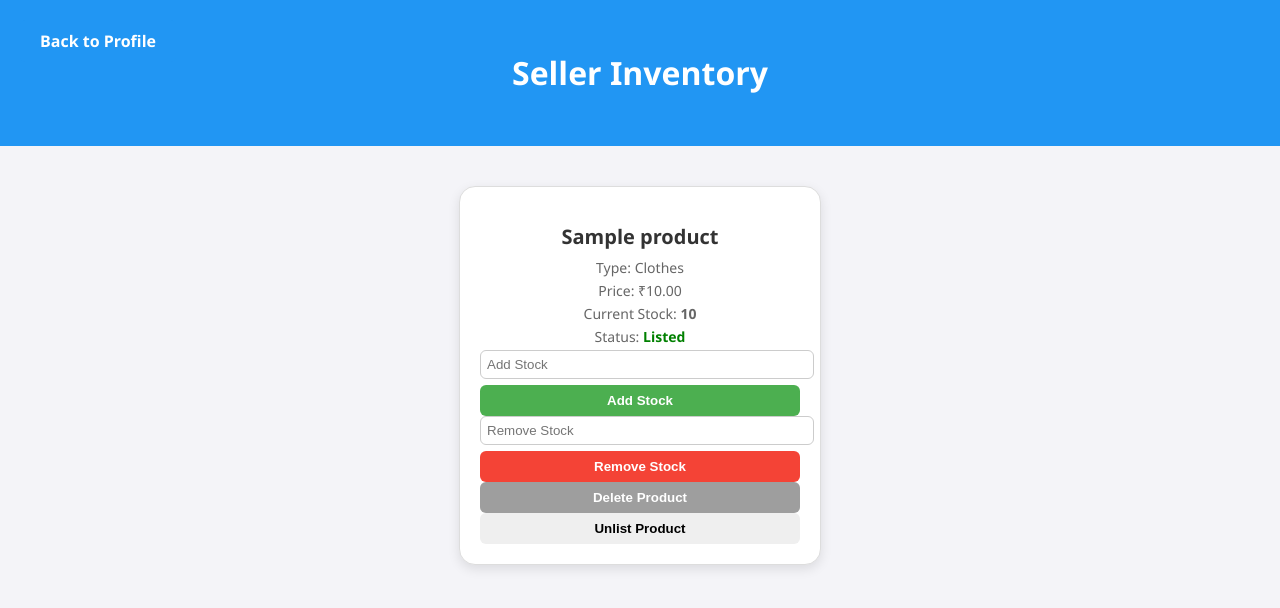
After one commit to CappyCap17/django_emart, a Django app: page /seller-inventory/ in a window 1280 px wide. The commit adds this page. Shown: the top 608 px of the page. Run offline with Django 5.2, Linux system fonts and the light colour scheme; a user stored in the database is signed in; tables that the repository leaves empty hold one stand-in row (values such as "Sample post").

Commit message:
Adding stock update, unlist/delist, delete product, fixed profile and change password

```diff
--- a/martapp/models.py
+++ b/martapp/models.py
@@ -27,9 +27,11 @@ class Products(models.Model):
     price = models.DecimalField(max_digits=10, decimal_places=2)
     description = models.TextField(max_length=1048)
     product_image = models.ImageField(upload_to='product_images/', blank=True, null=True)
+    stock = models.PositiveIntegerField(default= 0)
+    is_listed = models.BooleanField(default=True)
 
     def __str__(self):
-        return f"{self.product_name} - {self.seller_name} - {self.product_type} - ₹{self.price}"
+        return f"{self.product_name} - {self.seller_name} - {self.product_type} - ₹{self.price} - Stock: {self.stock}"
 
 class ProductReviews(models.Model):
     RATING_CHOICES = [(i, str(i)) for i in range(1, 6)]
--- a/martapp/templates/change_password.html
+++ b/martapp/templates/change_password.html
@@ -4,8 +4,10 @@
 <head>
     <meta charset="UTF-8">
     <title>Change Password (Custom)</title>
+    <link rel="stylesheet" href="{% static 'martapp/dashboard.css' %}">
 </head>
 <body>
+    <a href="javascript:history.back()" class="back-button">Back</a>
     <h2>Change Password</h2>
     <form method="post">
         {% csrf_token %}
--- a/martapp/templates/change_username.html
+++ b/martapp/templates/change_username.html
@@ -7,6 +7,7 @@
     <link rel="stylesheet" href="{% static 'martapp/dashboard.css' %}">
 </head>
 <body>
+
     <div class="dashboard-container">
         <h2>Change Username</h2>
 
--- a/martapp/templates/sell_product.html
+++ b/martapp/templates/sell_product.html
@@ -7,6 +7,7 @@
     <link rel="stylesheet" href="{% static 'martapp/styles.css' %}">
 </head>
 <body>
+    <a href="javascript:history.back()" class="back-button">Back</a>
     <div class="sell-container">
         <h1>Sell a New Product</h1>
 
--- /dev/null
+++ b/martapp/templates/seller_inventory.html
@@ -0,0 +1,72 @@
+{% load static %}
+<!DOCTYPE html>
+<html lang="en">
+<head>
+    <meta charset="UTF-8">
+    <meta name="viewport" content="width=device-width, initial-scale=1.0">
+    <title>Seller Inventory</title>
+    <link rel="stylesheet" href="{% static 'martapp/inventory_style.css' %}">
+</head>
+<body>
+
+<header>
+    <h1>Seller Inventory</h1>
+    <!-- Back Button to Profile -->
+    <a href="{% url 'profile' %}" class="back-btn">Back to Profile</a>
+</header>
+
+<section class="inventory-container">
+    {% for product in products %}
+    <article class="product-card">
+        <h2>{{ product.product_name }}</h2>
+        <p>Type: {{ product.product_type }}</p>
+        <p>Price: ₹{{ product.price }}</p>
+        <p>Current Stock: <strong>{{ product.stock }}</strong></p>
+        <p>Status:
+            {% if product.is_listed %}
+                <span class="status listed">Listed</span>
+            {% else %}
+                <span class="status unlisted">Unlisted</span>
+            {% endif %}
+        </p>
+
+        <!-- Form to Add Stock -->
+        <form method="POST">
+            {% csrf_token %}
+            <input type="hidden" name="product_id" value="{{ product.id }}">
+            <input type="number" name="add_stock" placeholder="Add Stock" min="1">
+            <button type="submit" class="add-btn">Add Stock</button>
+        </form>
+
+        <!-- Form to Remove Stock -->
+        <form method="POST">
+            {% csrf_token %}
+            <input type="hidden" name="product_id" value="{{ product.id }}">
+            <input type="number" name="remove_stock" placeholder="Remove Stock" min="1">
+            <button type="submit" class="remove-btn">Remove Stock</button>
+        </form>
+
+        <!-- Form to Delete Product -->
+        <form method="POST">
+            {% csrf_token %}
+            <input type="hidden" name="product_id" value="{{ product.id }}">
+            <button type="submit" class="delete-btn" onclick="return confirm('Are you sure you want to delete this product?')">Delete Product</button>
+        </form>
+
+
+        <!-- Form to List/Unlist Product -->
+        <form method="POST">
+            {% csrf_token %}
+            <input type="hidden" name="product_id" value="{{ product.id }}">
+            {% if product.is_listed %}
+                <button type="submit" name="unlist_product">Unlist Product</button>
+            {% else %}
+                <button type="submit" name="list_product">List Product</button>
+            {% endif %}
+        </form>
+    </article>
+    {% endfor %}
+</section>
+
+</body>
+</html>
--- a/martapp/urls.py
+++ b/martapp/urls.py
@@ -18,6 +18,7 @@ from .views import (
     submit_rating_view,
     submit_review_view,
     success_page_view,
+    seller_inventory_view,
 )
 from django.contrib.auth import views as auth_views
 
@@ -35,6 +36,7 @@ urlpatterns = [
     path('product/<int:product_id>/submit/review/', submit_review_view, name='submit-review'),
 path('product/<int:product_id>/submit/rating/', submit_rating_view, name='submit-rating'),
     path('purchase/success/<int:product_id>/', success_page_view, name='success_page'),
+    path('seller-inventory/', seller_inventory_view, name='seller_inventory'),
 
     # path('submit/', submit_view, name='submit'),
     path('change-username/', change_username_view, name='change_username'),
--- a/martapp/views.py
+++ b/martapp/views.py
@@ -6,14 +6,13 @@ from django.core.paginator import Paginator
 from django.utils.decorators import method_decorator
 from django.views import View
 from django.views.decorators.csrf import csrf_protect, csrf_exempt
-from .forms import RegisterUserForm, LoginUserForm, CreateProductForm, CreateReviewForm, ChangeUsernameForm, ChangePasswordForm, ReviewForm, RatingForm
-from .models import CustomUser, Products, ProductReviews, ProductsBought, Products, Purchase
+from .forms import RegisterUserForm, LoginUserForm, CreateProductForm, CreateReviewForm, ChangeUsernameForm, ChangePasswordForm, ReviewForm, RatingForm, StockUpdateForm
+from .models import CustomUser, Products, ProductReviews, ProductsBought, Purchase
 from functools import wraps
 import random
 from django.http import HttpResponse
 from django.contrib.auth.hashers import check_password
 import base64
-from django.conf import settings
 
 
 # Decorators
@@ -27,7 +26,8 @@ def only_bought(view_func):
         return redirect('view-product', product_id=product.id)
     return wrapper
 
-# Register User
+
+# ** Register User ** #
 @method_decorator(csrf_protect, name='dispatch')
 class RegisterUserView(View):
     def get(self, request):
@@ -46,7 +46,8 @@ class RegisterUserView(View):
             messages.error(request, "Unsuccessful registration. Please correct the errors below.")
         return render(request, 'register.html', {'form': form})
 
-# Login User
+
+# ** Login User ** #
 @method_decorator(csrf_protect, name='dispatch')
 class LoginView(View):
     def get(self, request):
@@ -69,14 +70,16 @@ class LoginView(View):
             messages.error(request, "Invalid login credentials.")
         return render(request, "login.html", {'form': form})
 
-# Logout User
+
+# ** Logout User ** #
 @login_required
 def logout_view(request):
     logout(request)
     messages.success(request, "You have been logged out.")
     return redirect('login')
 
-# Sell Product
+
+# ** Sell Product ** #
 @login_required
 def sell_product_view(request):
     if request.method == 'POST':
@@ -94,7 +97,8 @@ def sell_product_view(request):
 
     return render(request, 'sell_product.html', {'form': form})
 
-#Search Products
+
+# ** Search Products ** #
 @login_required
 def search_view(request):
     query = request.GET.get('q')
@@ -102,30 +106,38 @@ def search_view(request):
 
     if query:
         results = Products.objects.filter(
+            is_listed=True
+        ).filter(
             product_name__icontains=query
         ) | Products.objects.filter(
+            is_listed=True
+        ).filter(
             product_type__icontains=query
         ) | Products.objects.filter(
+            is_listed=True
+        ).filter(
             seller_name__username__icontains=query
         )
 
     return render(request, 'search_results.html', {'query': query, 'results': results})
 
 
-#Product Recommendations
+# ** Product Recommendations ** #
 @login_required
 def recommendation_view(request):
-    display = list(Products.objects.order_by('-customer_rating')[:6])
+    display = list(Products.objects.filter(is_listed=True).order_by('-customer_rating')[:6])
     random.shuffle(display)
     return render(request, 'dashboard.html', {'display': display})
 
-#View Product Details
+
+# ** View Product Details ** #
 @login_required
 def view_product_view(request, product_id):
     product = get_object_or_404(Products, id=product_id)
     return render(request, 'product.html', {'product': product})
 
-#dashboard/search/ buy product
+
+# ** Buy Product ** #
 @login_required
 def buy_product_view(request, product_id):
     product = get_object_or_404(Products, id=product_id)
@@ -155,110 +167,8 @@ def buy_product_view(request, product_id):
         'product_image_base64': encoded_image
     })
 
-#Submit Review and Rating
-# @login_required
-# @only_bought
-# def submit_review_rating_view(request, product_id, action_type):
-#     product = get_object_or_404(Products, id=product_id)
 
-#     if request.method == 'POST':
-#         form = CreateReviewForm(request.POST)
-#         if form.is_valid():
-#             review = form.save(commit=False)
-#             review.user = request.user
-#             review.product = product
-
-
-#             if action_type == 'rating':
-#                 review.review = ''
-#             elif action_type == 'review':
-#                 review.rating = None
-
-#             review.save()
-#             messages.success(request, f"{action_type.capitalize()} submitted successfully!")
-#             return redirect('view-product', product_id=product.id)
-#         else:
-#             messages.error(request, f"Invalid {action_type} submission. Please correct the errors.")
-#     else:
-#         form = CreateReviewForm()
-
-#     return render(request, 'submit_review_rating.html', {'form': form, 'product': product})
-
-
-#dashboard view
-@login_required
-def dashboard_view(request):
-
-    recommended_products = Products.objects.order_by('?')[:6]
-
-
-    for product in recommended_products:
-        if product.product_image:
-            with open(product.product_image.path, 'rb') as image_file:
-                image_data = base64.b64encode(image_file.read()).decode('utf-8')
-        else:
-            product.image_data = ""
-
-    return render(request, 'dashboard.html', {
-        'recommended_products': recommended_products
-    })
-
-
-
-# def submit_view(request):
-#     if request.method == 'POST':
-#         # handle form submission
-#         return HttpResponse("Form submitted successfully!")
-#     return HttpResponse("This page only handles POST requests.")
-
-
-#dashboard/profile
-@login_required
-def profile_view(request):
-    return render(request, "profile.html")
-
-#dashboard/profile/changeusername
-@login_required
-def change_username_view(request):
-    if request.method == 'POST':
-        form  = ChangeUsernameForm(request.POST, instance=request.user)
-        if form.is_valid():
-            form.save()
-            return redirect('Profile')
-    else:
-        form = ChangeUsernameForm(instance = request.user)
-    return render(request, 'change_username.html', {'form': form})
-
-#change password
-@login_required
-def change_password_view(request):
-    if request.method == 'POST':
-        form = ChangePasswordForm(request.POST)
-        if form.is_valid():
-            user = request.user
-            current = form.cleaned_data.get('current_password')
-            new = form.cleaned_data.get('new_password')
-            if not check_password(current, user.password):
-                messages.error(request, "Current password is incorrect")
-            else:
-                user.set_password(new)
-                user.save()
-                update_session_auth_hash(request, user)
-                messages.success(request, "Password successfully changed.")
-                return redirect('profile')
-    else:
-        form = CustomPasswordChangeForm()
-
-    return render(request, 'change_password_custom.html', {'form': form})
-
-#buy-product success
-@login_required
-def purchase_success_view(request, product_id):
-    product = get_object_or_404(Products, id=product_id)
-    return render(request, 'purchase_success.html', {'product': product})
-
-
-
+# ** Submit Review and Rating ** #
 @login_required
 @only_bought
 def submit_review_view(request, product_id):
@@ -289,6 +199,123 @@ def submit_rating_view(request, product_id):
             return redirect('view-product', product_id=product_id)
     return render(request, 'martapp/submit_rating.html', {'form': form, 'product_id': product_id})
 
+
+# ** Dashboard View ** #
+@login_required
+def dashboard_view(request):
+    # Fetch only listed products
+    recommended_products = Products.objects.filter(is_listed=True).order_by('?')[:6]
+
+    for product in recommended_products:
+        if product.product_image:
+            with open(product.product_image.path, 'rb') as image_file:
+                image_data = base64.b64encode(image_file.read()).decode('utf-8')
+        else:
+            product.image_data = ""
+
+    return render(request, 'dashboard.html', {
+        'recommended_products': recommended_products
+    })
+
+# ** Profile View ** #
+@login_required
+def profile_view(request):
+    user = request.user  # Get the current logged-in user
+
+    # Fetch products bought and sold by the user
+    products_bought = ProductsBought.objects.filter(buyer=user)
+    products_sold = ProductsBought.objects.filter(seller=user)
+
+    # Pass the profile data to the template for rendering
+    context = {
+        'profile': user,
+        'products_bought': products_bought,
+        'products_sold': products_sold,
+    }
+
+    return render(request, 'profile.html', context)
+
+
+# ** Seller Inventory View ** #
+@login_required
+def seller_inventory_view(request):
+    seller = request.user  # Get the logged-in user as the seller
+    products = Products.objects.filter(seller_name=seller)  # Filter products by seller
+
+    if request.method == 'POST':
+        product_id = request.POST.get('product_id')  # Get product ID from POST
+        product = get_object_or_404(Products, id=product_id, seller_name=seller)  # Get the product
+
+        # Delete product logic
+        if 'delete_product' in request.POST:
+            product.delete()
+            return redirect('seller_inventory')  # Redirect after deletion to update the page
+
+        # List/unlist product logic
+        elif 'list_product' in request.POST:
+            product.is_listed = True
+            product.save()
+
+        elif 'unlist_product' in request.POST:
+            product.is_listed = False
+            product.save()
+
+        # Stock management logic
+        elif 'add_stock' in request.POST:
+            add_stock = int(request.POST.get('add_stock', 0))
+            if add_stock > 0:
+                product.stock += add_stock
+                product.save()
+
+        elif 'remove_stock' in request.POST:
+            remove_stock = int(request.POST.get('remove_stock', 0))
+            if remove_stock > 0 and product.stock >= remove_stock:
+                product.stock -= remove_stock
+                product.save()
+
+    # Render the updated page with the products list
+    return render(request, 'seller_inventory.html', {'products': products})
+
+
+# ** Purchase Success Page ** #
+@login_required
+def purchase_success_view(request, product_id):
+    product = get_object_or_404(Products, id=product_id)
+    return render(request, 'purchase_success.html', {'product': product})
+
+@login_required
+def change_username_view(request):
+    if request.method == 'POST':
+        form = ChangeUsernameForm(request.POST, instance=request.user)
+        if form.is_valid():
+            new_username = form.cleaned_data['username']
+            request.user.username = new_username  # Update the username field
+            request.user.save()
+            messages.success(request, "Your username has been updated successfully.")
+            return redirect('profile')  # Redirect to profile page after updating username
+    else:
+        form = ChangeUsernameForm(instance=request.user)
+
+    return render(request, 'change_username.html', {'form': form})
+
+
+# ** Change Password View ** #
+@login_required
+def change_password_view(request):
+    if request.method == 'POST':
+        form = PasswordChangeForm(request.user, request.POST)
+        if form.is_valid():
+            form.save()  # Save the new password
+            update_session_auth_hash(request, form.user)  # Prevent session logout
+            messages.success(request, "Your password has been updated successfully.")
+            return redirect('profile')  # Redirect to profile page after changing password
+    else:
+        form = PasswordChangeForm(request.user)
+
+    return render(request, 'change_password.html', {'form': form})
+
+# Success Page View
+@login_required
 def success_page_view(request, product_id=None):
     product = None
     if product_id:
--- /dev/null
+++ b/static/martapp/inventory_style.css
@@ -0,0 +1,126 @@
+body {
+    font-family: 'Segoe UI', sans-serif;
+    margin: 0;
+    padding: 0;
+    background-color: #f4f4f8;
+}
+
+header {
+    text-align: center;
+    padding: 30px 0;
+    background-color: #2196F3;
+    color: white;
+}
+
+/* Back Button */
+.back-btn {
+    position: absolute;
+    top: 20px;
+    left: 20px;
+    padding: 10px 20px;
+    background-color: #2196F3;
+    color: white;
+    border-radius: 5px;
+    text-decoration: none;
+    font-weight: bold;
+}
+
+.back-btn:hover {
+    background-color: #1976d2;
+}
+
+.inventory-container {
+    display: flex;
+    flex-wrap: wrap;
+    gap: 30px;
+    justify-content: center;
+    padding: 40px;
+}
+
+.product-card {
+    background-color: white;
+    border-radius: 16px;
+    box-shadow: 0 4px 12px rgba(0, 0, 0, 0.1);
+    padding: 20px;
+    width: 320px;
+    border: 1px solid #ddd;
+    text-align: center;
+    transition: transform 0.3s ease;
+}
+
+.product-card:hover {
+    transform: translateY(-5px);
+}
+
+.product-card h2 {
+    font-size: 20px;
+    margin-bottom: 8px;
+    color: #333;
+}
+
+.product-card p {
+    margin: 4px 0;
+    font-size: 14px;
+    color: #666;
+}
+
+.product-card input[type="number"] {
+    width: 100%;
+    padding: 6px;
+    margin-bottom: 6px;
+    border-radius: 6px;
+    border: 1px solid #ccc;
+}
+
+.product-card button {
+    width: 100%;
+    padding: 8px;
+    border: none;
+    border-radius: 6px;
+    font-weight: bold;
+    cursor: pointer;
+    transition: background-color 0.3s ease;
+}
+
+.product-card button:hover {
+    opacity: 0.9;
+}
+
+/* Button styles */
+.add-btn {
+    background-color: #4CAF50;
+    color: white;
+}
+
+.remove-btn {
+    background-color: #f44336;
+    color: white;
+}
+
+.list-btn {
+    background-color: #2196F3;
+    color: white;
+}
+
+.unlist-btn {
+    background-color: #ff9800;
+    color: white;
+}
+
+.delete-btn {
+    background-color: #9e9e9e;
+    color: white;
+}
+
+/* Status styling */
+.status {
+    font-weight: bold;
+}
+
+.status.listed {
+    color: green;
+}
+
+.status.unlisted {
+    color: red;
+}
```
Also changed, not shown: martapp/forms.py (+28 -3 lines), martapp/templates/profile.html (+7 -5 lines), static/martapp/dashboard.css (+18 -1 lines), martapp/migrations/0003_products_is_listed_products_stock.py (added), media/product_images/images.jpeg (added), media/product_images/images_yyk7ba6.jpeg (added).
